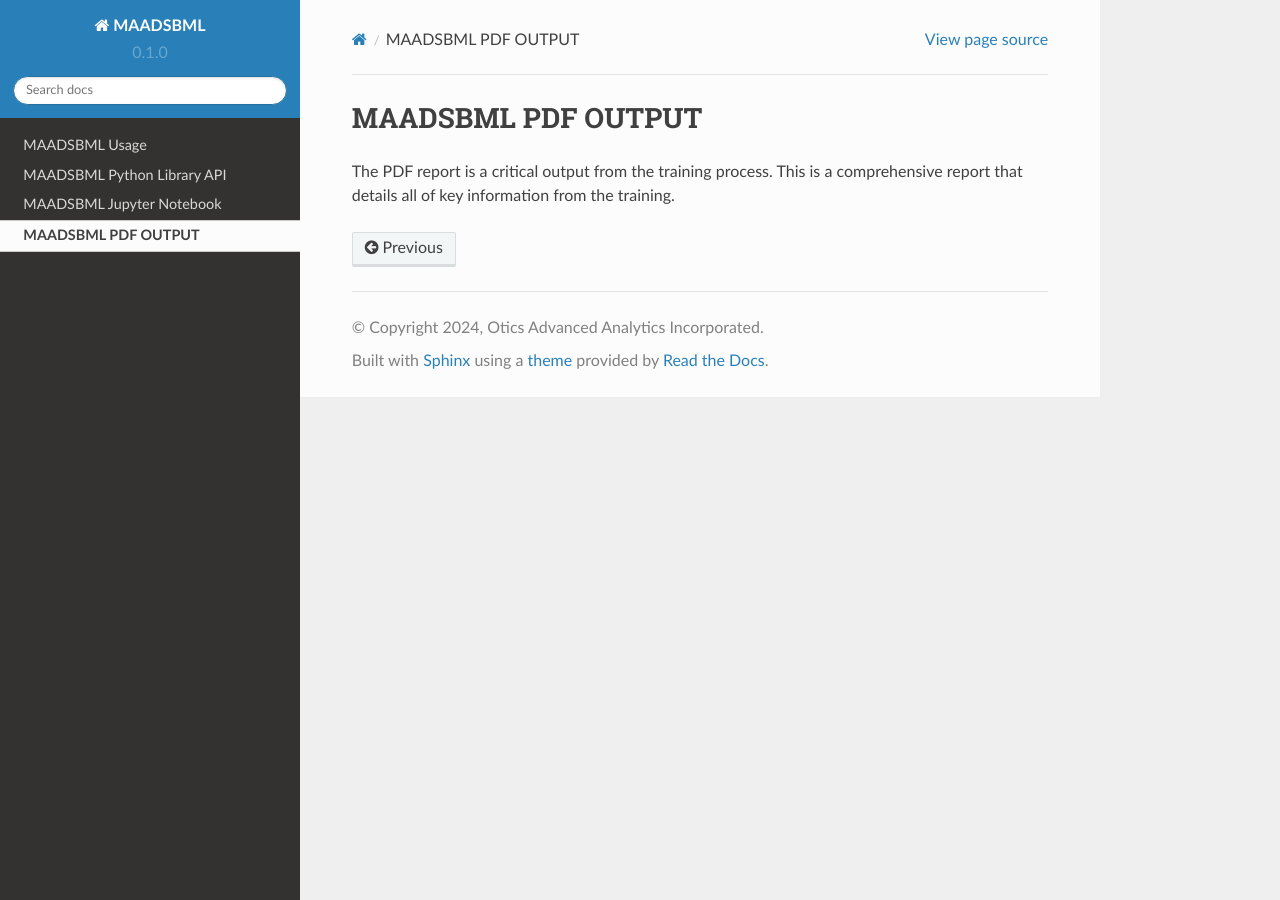
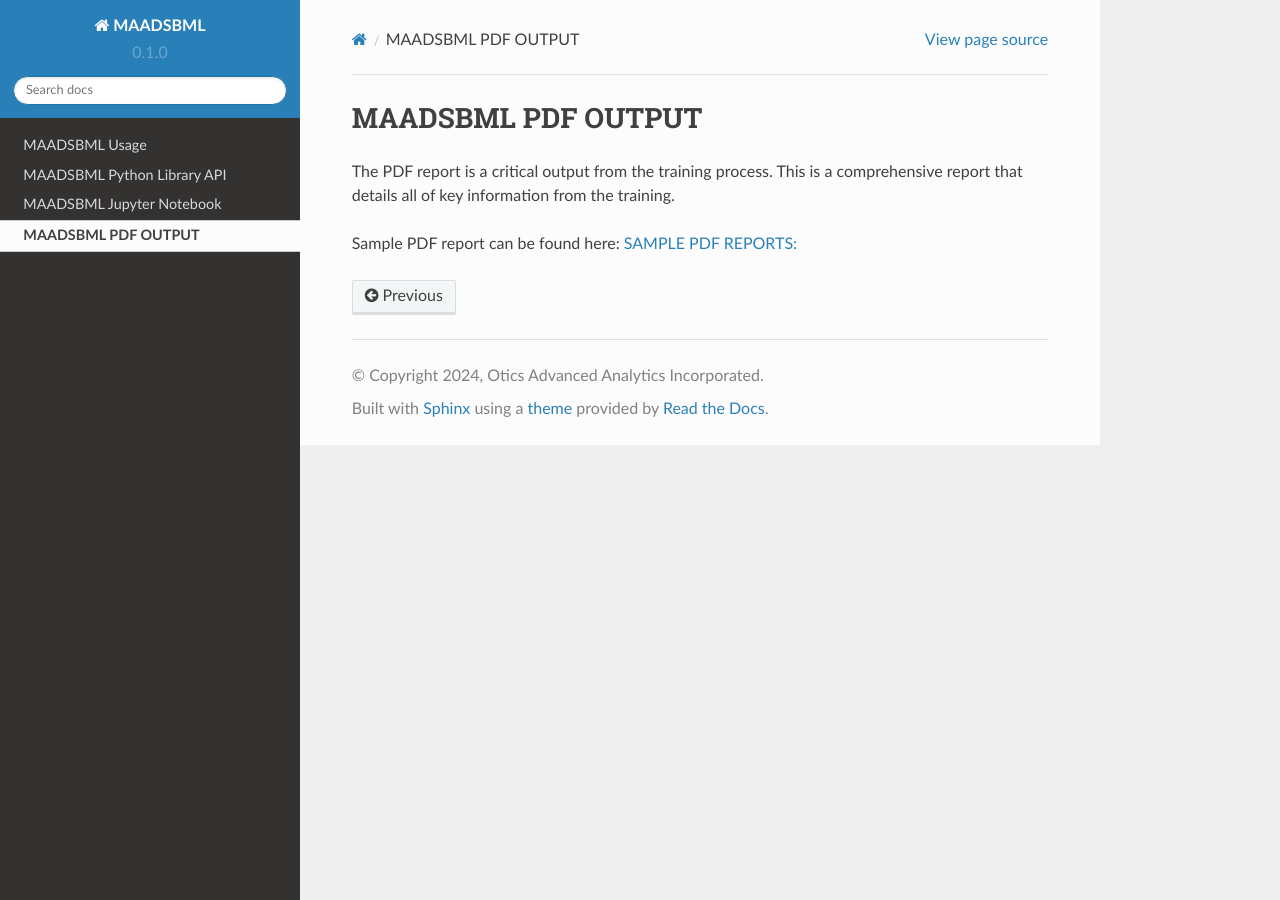
Before and after one commit to smaurice101/maadsbml, a Sphinx documentation site: the page built from docs/source/pdf.rst, in a window 1280 px wide. Built offline with Sphinx 7.4.7 and the Read the Docs theme 2.0.0, drawn with Linux system fonts in a browser that asks for light colours.

Commit message:
Update pdf.rst

```diff
--- a/docs/source/pdf.rst
+++ b/docs/source/pdf.rst
@@ -2,3 +2,5 @@ MAADSBML PDF OUTPUT
 ==================
 
 The PDF report is a critical output from the training process.  This is a comprehensive report that details all of key information from the training.
+
+Sample PDF report can be found here: `SAMPLE PDF REPORTS: <https://github.com/smaurice101/raspberrypi/tree/main/maadsbml>`_
```
